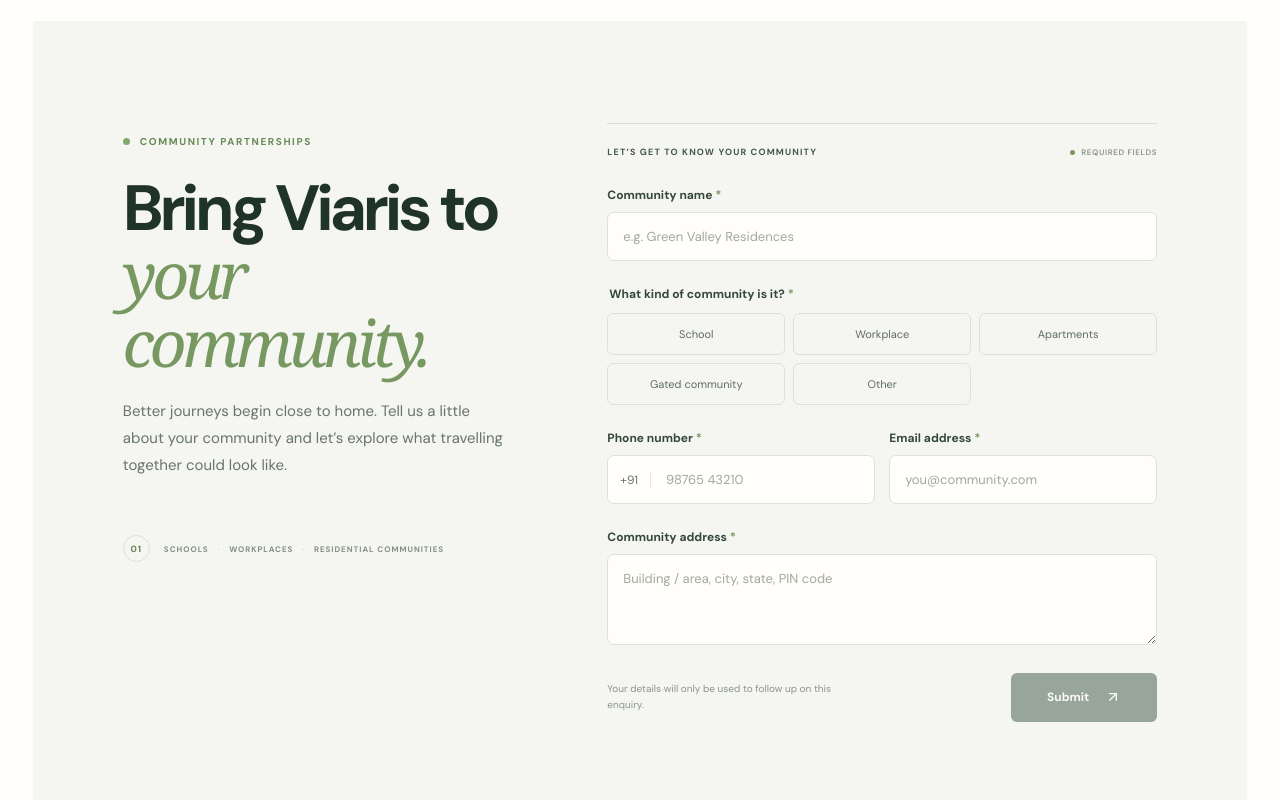
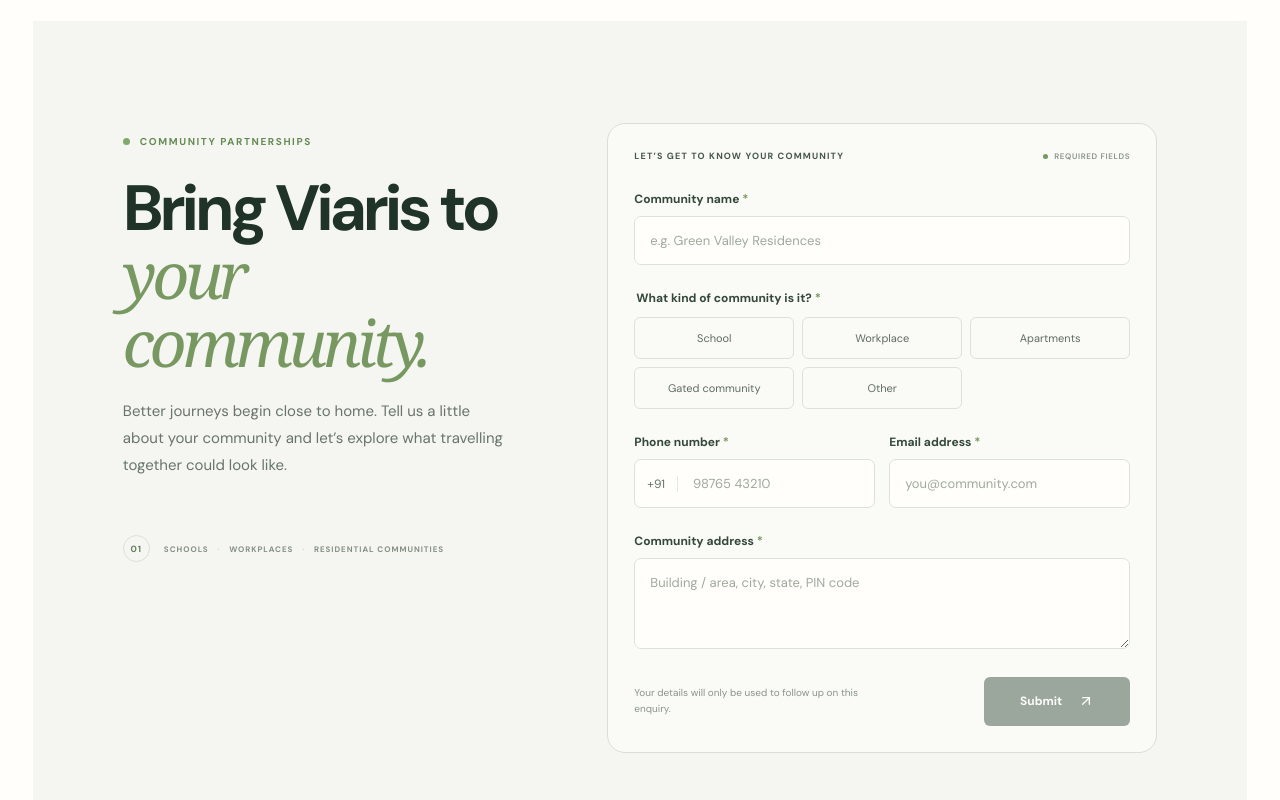
Before and after one commit to Surya8074/viaris-website, a React (Vite) app: page / in a window 1280 px wide. Shown: the part 8080-8880 px from the top of the page. Built offline with nearby package versions, Linux system fonts and the light colour scheme.

Commit message:
Round the outer community registration form container

```diff
--- a/src/styles/community-registration.css
+++ b/src/styles/community-registration.css
@@ -9,8 +9,8 @@
 .community-registration__footnote{display:flex;flex-wrap:wrap;align-items:center;gap:9px;margin-top:56px;color:#849084;font-size:8px;font-weight:700;letter-spacing:.12em}
 .community-registration__footnote span:first-child{display:grid;place-items:center;width:27px;height:27px;margin-right:5px;border:1px solid #d9dfd5;border-radius:50%;color:#64815a;font-size:9px}
 .community-registration__footnote b{color:#a9b2a6;font-weight:400}
-.community-registration__form-wrap{min-width:0;border-top:1px solid #d9dfd5}
-.community-registration__form{display:grid;gap:25px;padding-top:22px}
+.community-registration__form-wrap{min-width:0;border:1px solid #d9dfd5;border-radius:18px;padding:26px;background:rgba(255,254,250,.58);overflow:hidden}
+.community-registration__form{display:grid;gap:25px;padding-top:0}
 .community-registration__form-heading{display:flex;justify-content:space-between;align-items:center;gap:12px;margin-bottom:4px;color:#46584a;font-size:9px;font-weight:750;letter-spacing:.13em}
 .community-registration__form-heading small{display:flex;align-items:center;gap:6px;color:#89948a;font-size:8px;font-weight:600;letter-spacing:.08em}
 .community-registration__form-heading small i{width:5px;height:5px;border-radius:50%;background:#789861}
@@ -45,5 +45,5 @@
 .community-registration__success p{max-width:420px;margin:0;color:#68756b;font-size:14px;line-height:1.7}
 .community-registration__success button{padding:10px 0;border:0;border-bottom:1px solid #9caf91;background:none;color:#385a40;font:inherit;font-size:12px;cursor:pointer}
 @media(max-width:850px){.community-registration__inner{grid-template-columns:1fr;gap:40px}.community-registration__intro{position:static}.community-registration__intro h2{max-width:650px}.community-registration__intro>p{max-width:540px}.community-registration__footnote{margin-top:28px}}
-@media(max-width:560px){.community-registration{padding:62px 21px 72px}.community-registration__intro h2{margin:22px 0 15px;font-size:clamp(40px,11vw,52px)}.community-registration__intro>p{font-size:13px;line-height:1.75}.community-registration__footnote{gap:7px;font-size:7px}.community-registration__form{gap:21px}.community-registration__form-heading{align-items:flex-start;flex-direction:column;gap:8px}.community-registration__category-grid{grid-template-columns:repeat(2,minmax(0,1fr))}.community-registration__field-row{grid-template-columns:1fr;gap:20px}.community-registration__submit-row{align-items:stretch;flex-direction:column-reverse}.community-registration__submit-row p{max-width:none}.community-registration__submit-row button{width:100%}}
+@media(max-width:560px){.community-registration{padding:62px 21px 72px}.community-registration__form-wrap{padding:19px;border-radius:15px}.community-registration__intro h2{margin:22px 0 15px;font-size:clamp(40px,11vw,52px)}.community-registration__intro>p{font-size:13px;line-height:1.75}.community-registration__footnote{gap:7px;font-size:7px}.community-registration__form{gap:21px}.community-registration__form-heading{align-items:flex-start;flex-direction:column;gap:8px}.community-registration__category-grid{grid-template-columns:repeat(2,minmax(0,1fr))}.community-registration__field-row{grid-template-columns:1fr;gap:20px}.community-registration__submit-row{align-items:stretch;flex-direction:column-reverse}.community-registration__submit-row p{max-width:none}.community-registration__submit-row button{width:100%}}
 @media(prefers-reduced-motion:reduce){.community-registration *{transition:none!important}}
```
